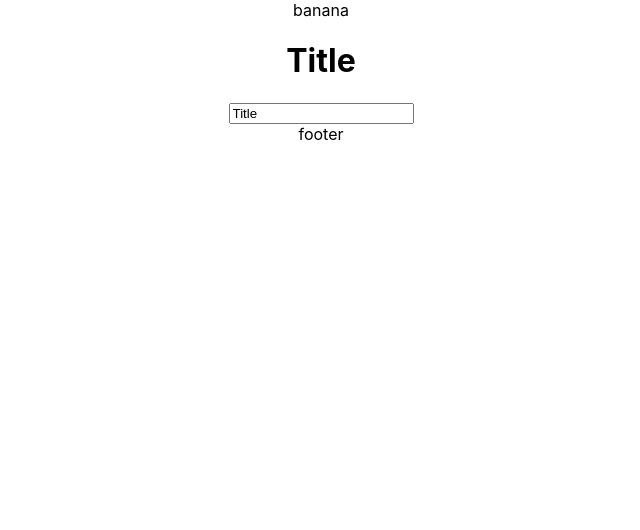
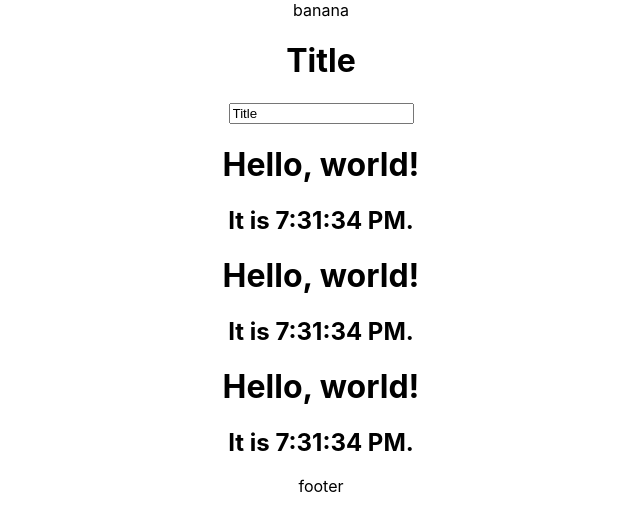
Before and after one commit to shigasy/react-study, a React (Create React App) app: page / in a window 1280 px wide. Shown: the top 530 px of the page, without its empty margins (319-959 px from the left). Built offline with nearby package versions, Linux system fonts and the light colour scheme.

Commit message:
add stateはローカル、 ライフサイクルDidMount WillUnmount

```diff
--- a/src/components/App.js
+++ b/src/components/App.js
@@ -2,6 +2,7 @@ import React, { useState } from 'react';
 import './App.css';
 import Header from "./Header"
 import Footer from "./Footer"
+import Clock from "./Clock"
 
 function App() {
   const [name, setName] = useState("Shigasy")
@@ -14,6 +15,9 @@ function App() {
     <div className="App">
       {name}
       <Header setTitle={setTitle} title={title} />
+      <Clock/>
+      <Clock/>
+      <Clock/>
       <Footer/>
     </div>
   );
--- /dev/null
+++ b/src/components/Clock.js
@@ -0,0 +1,38 @@
+import React from 'react'
+
+function FormattedDate(props) {
+    return <h2>It is {props.date.toLocaleTimeString()}.</h2>;
+}
+
+export default class Clock extends React.Component {
+    constructor(props) {
+        super(props);
+        this.state = {date: new Date()};
+    }
+
+    componentDidMount() {
+        this.timerID = setInterval(
+            () => this.tick(),
+            1000
+        );
+    }
+
+    componentWillUnmount() {
+        clearInterval(this.timerID);
+    }
+
+    tick() {
+        this.setState({
+            date: new Date()
+        });
+    }
+
+    render() {
+        return (
+            <div>
+                <h1>Hello, world!</h1>
+                <FormattedDate date={this.state.date} />
+            </div>
+        );
+    }
+}
```
